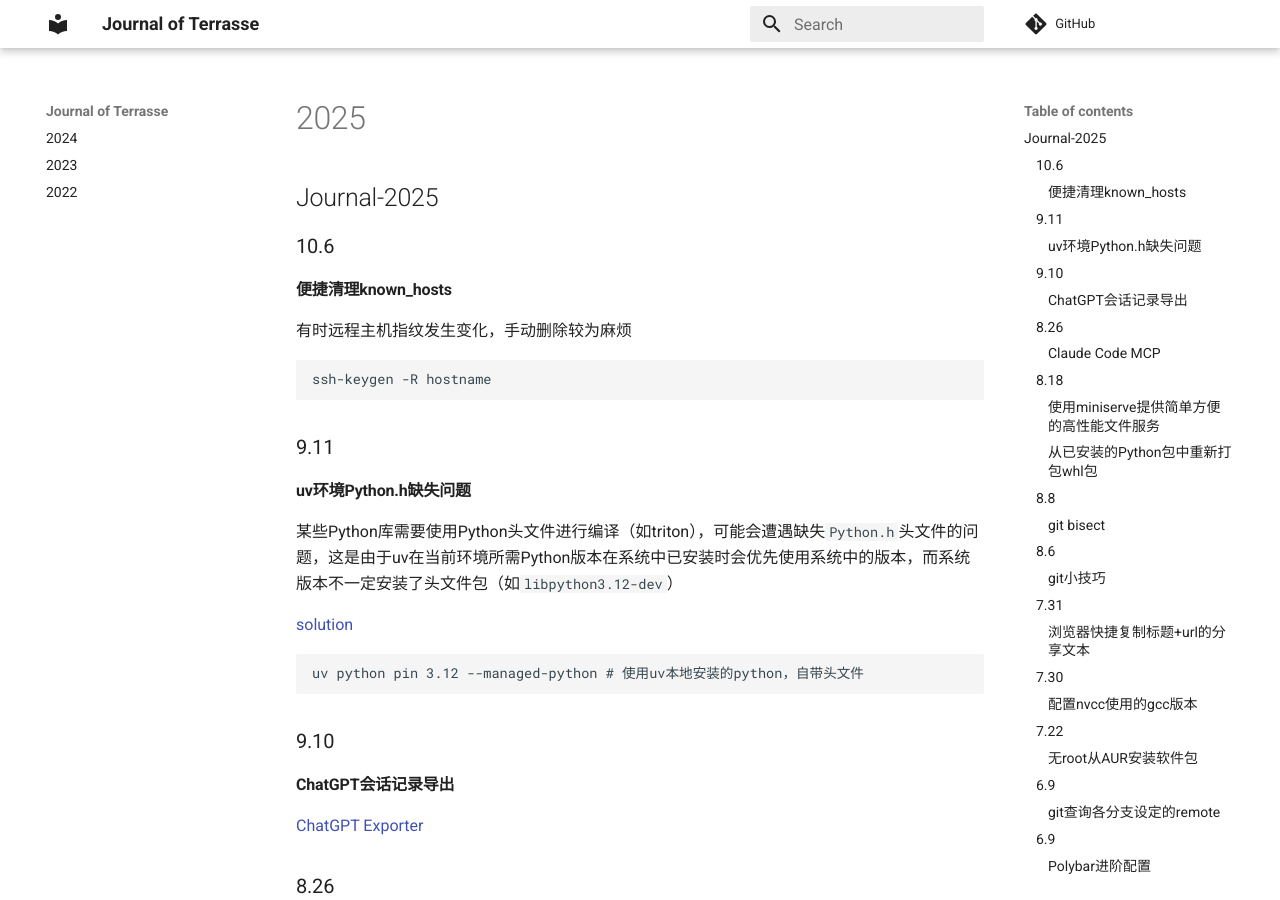
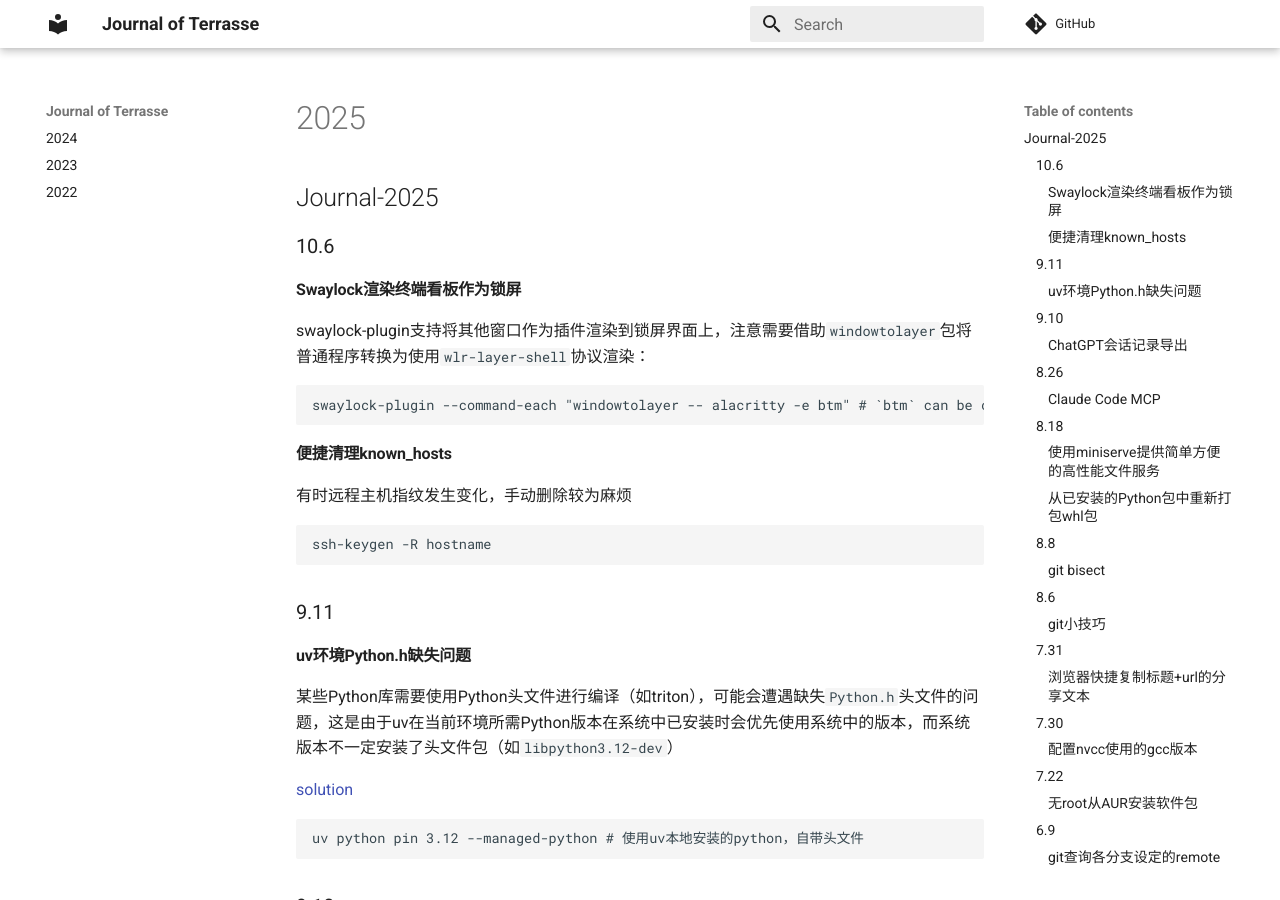
Before and after one commit to Jerry-Terrasse/journal, an MkDocs documentation site: the page built from docs/2025.md, in a window 1280 px wide and 900 px high. Built offline with MkDocs 1.6.1 and Material for MkDocs 9.7.7, drawn with Linux system fonts in a browser that asks for light colours; comment, search, counter and statistics services are not loaded.

Commit message:
update (Mon Oct  6 10:34:25 PM CST 2025)

````diff
--- a/docs/2025.md
+++ b/docs/2025.md
@@ -1,6 +1,14 @@
 ## Journal-2025
 
 ### 10.6
+
+#### Swaylock渲染终端看板作为锁屏
+
+swaylock-plugin支持将其他窗口作为插件渲染到锁屏界面上，注意需要借助`windowtolayer`包将普通程序转换为使用`wlr-layer-shell`协议渲染：
+
+```shell
+swaylock-plugin --command-each "windowtolayer -- alacritty -e btm" # `btm` can be customized
+```
 
 #### 便捷清理known_hosts
 
````
